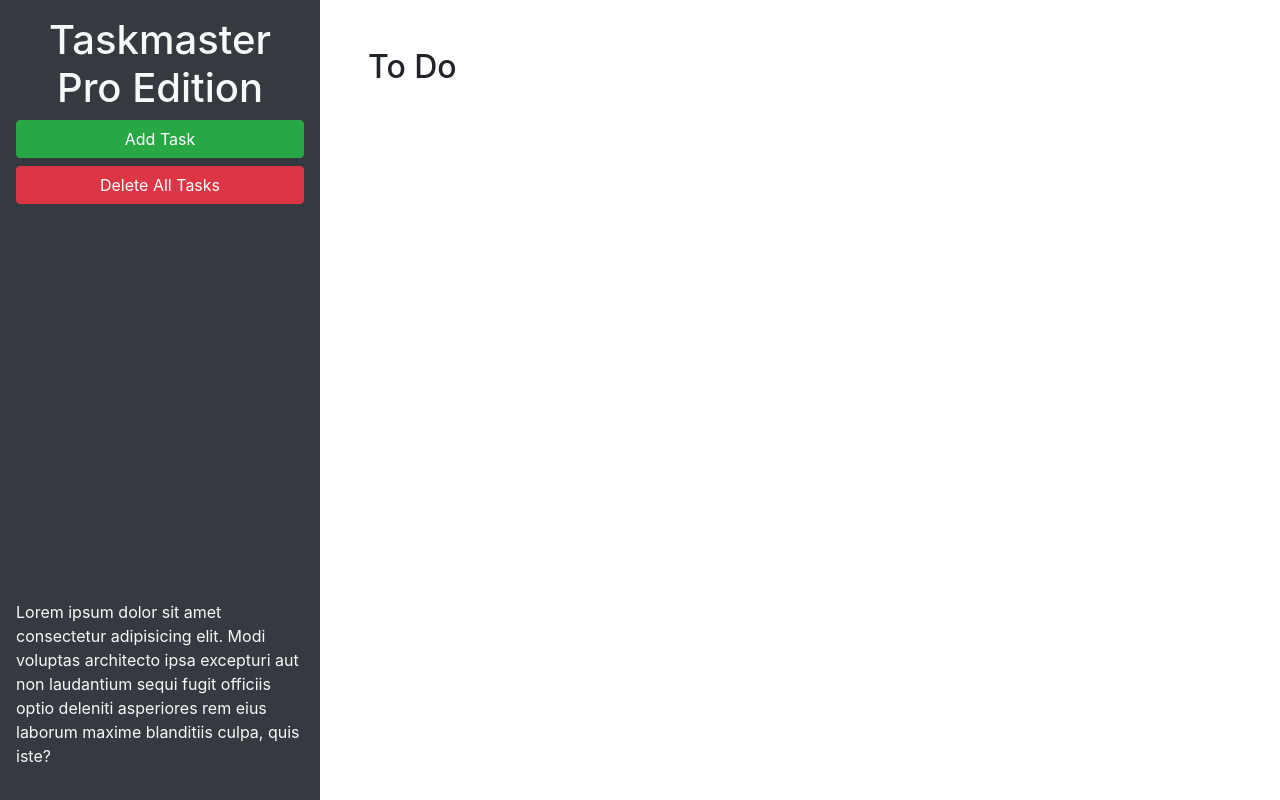
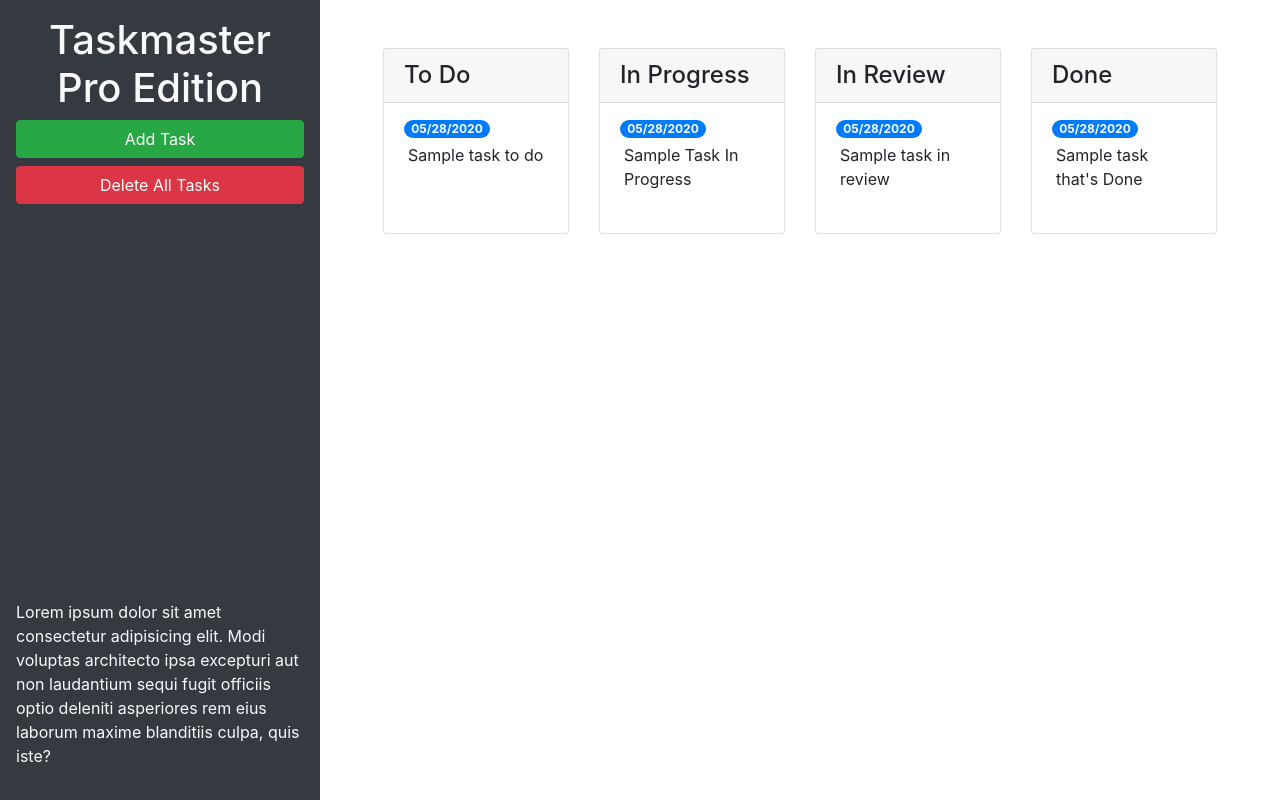
Before and after one commit to AngelaLoftus/taskmaster-pro, a plain HTML site: page index.html in a window 1280 px wide. Drawn offline with nearby package versions, Linux system fonts and the light colour scheme.

Commit message:
bootstrap grid and modal

```diff
--- a/index.html
+++ b/index.html
@@ -24,9 +24,66 @@
       </p>
     </header>
     <main class="col-12 col-lg-9">
-      <div class="m-5">
-        <h2>To Do</h2>
-        <ul id="list-toDo" class="list-group"> </ul>
+      <div class="m-5 row justify-content-around">
+        <!--to-do start-->
+        <div class ="col-12 col-md-6 col-xl-3 mb-3">
+          <div class = "card">
+            <h4 class="card-header">
+              To Do
+            </h4>
+            <ul id="list-toDo" class="list-group list-group-flush">
+              <li class="list-group-item">
+                <span class="badge badge-primary badge-pill">05/28/2020</span>
+                <p class = "m-1">Sample task to do</p>
+              </li>
+            </ul>
+          </div>
+        </div>
+        <!--to-do end-->
+        <!--in-progress start-->
+        <div class="col-12 col-md-6 col-xl-3 mb-3">
+          <div class="card">
+            <h4 class="card-header">
+              In Progress
+            </h4>
+            <ul id ="list-inProgress" class="list-group list-group-flush">
+              <li class="list-group-item">
+                <span class="badge badge-primary badge-pill">05/28/2020</span>
+                <p class="m-1">Sample Task In Progress</p>
+              </li>
+            </ul>
+          </div>
+        </div>
+        <!--in-progress end--->
+        <!--in review start-->
+        <div class="col-12 col-md-6 col-xl-3 mb-3">
+          <div class="card">
+            <h4 class="card-header">
+              In Review
+            </h4>
+            <ul id="list-inReview" class="list-group list-group-flush">
+              <li class="list-group-item">
+                <span class="badge badge-primary badge-pill">05/28/2020</span>
+                <p class="m-1">Sample task in review</p>
+              </li>
+            </ul>
+          </div>
+        </div>
+        <!--done start-->
+        <div class="col-12 col-md-6 col-xl-3 mb-3">
+          <div class="card">
+            <h4 class="card-header">
+              Done
+            </h4>
+            <ul id="list-done" class="list-group list-group-flush">
+              <li class="list-group-item">
+                <span class="badge badge-primary badge-pill">05/28/2020</span>
+                <p class="m-1">Sample task that's Done</p>
+              </li>
+            </ul>
+          </div>
+        </div>
+        <!--done end-->
       </div>
     </main>
   </div>
@@ -46,11 +103,11 @@
           <form>
             <div class="form-group">
               <label for="modalTaskDescription">Task description</label>
-              <textarea id="modalTaskDescription" rows="3"></textarea>
+              <textarea id="modalTaskDescription" rows="3" class="form-control"></textarea>
             </div>
             <div class="form-group">
               <label for="modalDueDate">Due date</label>
-              <input type="text" id="modalDueDate" placeholder="mm/dd/yyyy" autocomplete="off" />
+              <input type="text" class="form-control" id="modalDueDate" placeholder="mm/dd/yyyy" autocomplete="off" />
             </div>
           </form>
         </div>
```
